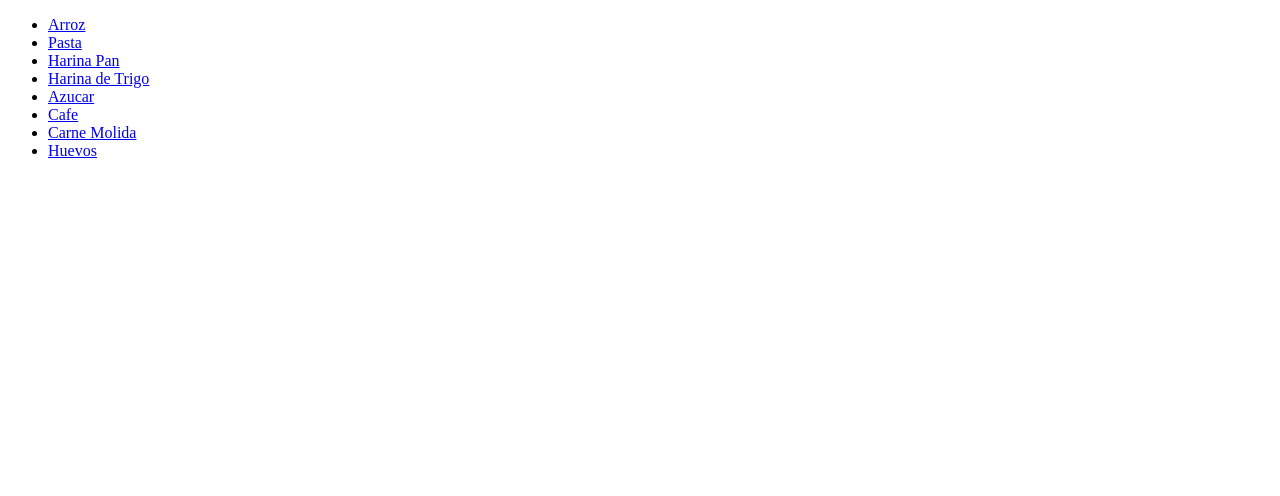
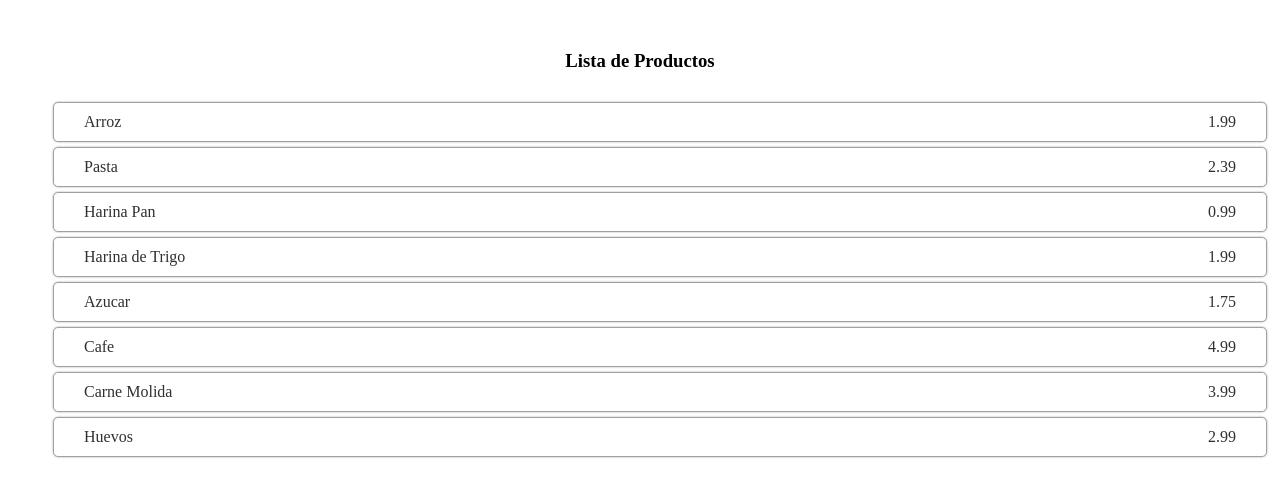
Before and after one commit to zenx5/recipe-food, a Next.js app: page /products in a window 1280 px wide. Shown: the top 496 px of the page. Built offline with nearby package versions, Linux system fonts and the light colour scheme.

Commit message:
feat: add ItemProduct and ListParent components to ProductListPage feat: add global.css file to apply styles to the whole app feat: add styles to ProductPage and ItemProduct components

```diff
--- /dev/null
+++ b/src/app/components/ItemProduct.module.css
@@ -0,0 +1,13 @@
+.container {
+    display: flex;
+    flex-direction: row;
+    justify-content: space-between;
+    align-items: center;
+}
+
+.container span {
+    padding-left: 20px;
+    padding-right: 20px;
+    color: #303030;
+    text-decoration: none;
+}
--- /dev/null
+++ b/src/app/components/ItemProduct.tsx
@@ -0,0 +1,15 @@
+import Link from "next/link"
+import { productType } from "../types"
+import styles from './ItemProduct.module.css'
+
+export default function ItemProduct ({product}:{product:productType}) {
+
+    return(
+        <Link href={`/products/${product.id}`}>
+            <li className={styles.container}>
+                <span>{product.name}</span>
+                <span>{product.price}</span>
+            </li>
+        </Link>
+    )
+}
--- /dev/null
+++ b/src/app/components/ListParent.module.css
@@ -0,0 +1,19 @@
+.ul {
+    list-style: none;
+}
+
+.ul li {
+    margin: 5px;
+    padding: 10px;
+    border: 1px solid #a0a0a0;
+    box-shadow: 0px 0px 2px #a0a0a0;
+    border-radius: 5px;
+}
+
+.ul li:hover {
+    background-color: #f0f0f0;
+}
+
+.ul a {
+    text-decoration: none;
+}
--- /dev/null
+++ b/src/app/components/ListParent.tsx
@@ -0,0 +1,7 @@
+import styles from './ListParent.module.css'
+
+export default function ListParent ({ children }:{children:any}) {
+
+
+    return <ul className={styles.ul}>{ children }</ul>
+}
--- /dev/null
+++ b/src/app/global.css
@@ -0,0 +1,4 @@
+.title-h3 {
+    text-align: center;
+    margin: 50px auto 30px auto;
+}
--- a/src/app/layout.tsx
+++ b/src/app/layout.tsx
@@ -1,3 +1,4 @@
+import "./global.css"
 
 export const metadata = {
   title: 'Create Next App',
--- /dev/null
+++ b/src/app/products/[id]/page.module.css
@@ -0,0 +1,37 @@
+.layout {
+    display: flex;
+    flex-direction: column;
+    justify-content: space-between;
+}
+
+.container {
+    display: flex;
+    flex-direction: row;
+    justify-content: center;
+    padding: 10px;
+    gap: 100px;
+}
+
+.image {
+    width: 250px;
+    height: 250px;
+    border-radius: 10px;
+    box-shadow: 0px 0px 4px #a0a0a0;
+}
+
+.content {
+    display: flex;
+    flex-direction: column;
+    gap:10px;
+    padding-top: 5px;
+    padding-bottom: 5px;
+}
+
+.title {
+    font-size: 2rem;
+}
+
+.price {
+    font-size: 1.5rem;
+    color:green;
+}
--- a/src/app/products/page.tsx
+++ b/src/app/products/page.tsx
@@ -1,14 +1,17 @@
 import Link from "next/link";
+import ItemProduct from "../components/ItemProduct";
+import ListParent from "../components/ListParent";
 import { productType } from "../types";
 
 export default async function ProductListPage () {
     const response = await fetch('http://localhost:3000/api/products')
     const products = await response.json()
-
+    // <li key={product.id}><Link href={`/products/${product.id}`}>{product.name}</Link></li>
     return(<div>
-        <ul>
-            { products.map( (product:productType) => (<li key={product.id}><Link href={`/products/${product.id}`}>{product.name}</Link></li>) )}
-        </ul>
+        <h3 className='title-h3'>Lista de Productos</h3>
+        <ListParent>
+            { products.map( (product:productType) => (<ItemProduct product={product} key={product.id} />) )}
+        </ListParent>
     </div>
     )
 }
```
Also changed, not shown: src/app/products/[id]/page.tsx (+13 -4 lines).
